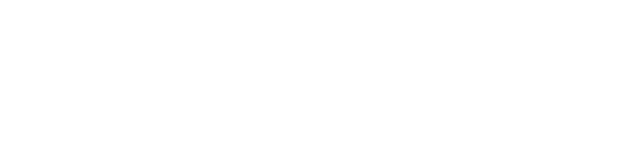
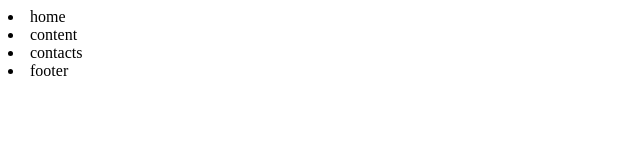
Before and after one commit to resurex1on/testSasha, a plain HTML site: page index.html in a window 1280 px wide. Shown: the whole page, without its empty margins (0-640 px from the left). Drawn offline with Linux system fonts and the light colour scheme.

Commit message:
add li-list

```diff
--- a/index.html
+++ b/index.html
@@ -6,6 +6,11 @@
   <title>land</title>
 </head>
 <body>
-
+  <nav>
+    <li>home</li>
+    <li>content</li>
+    <li>contacts</li>
+    <li>footer</li>
+  </nav>
 </body>
 </html>
```
